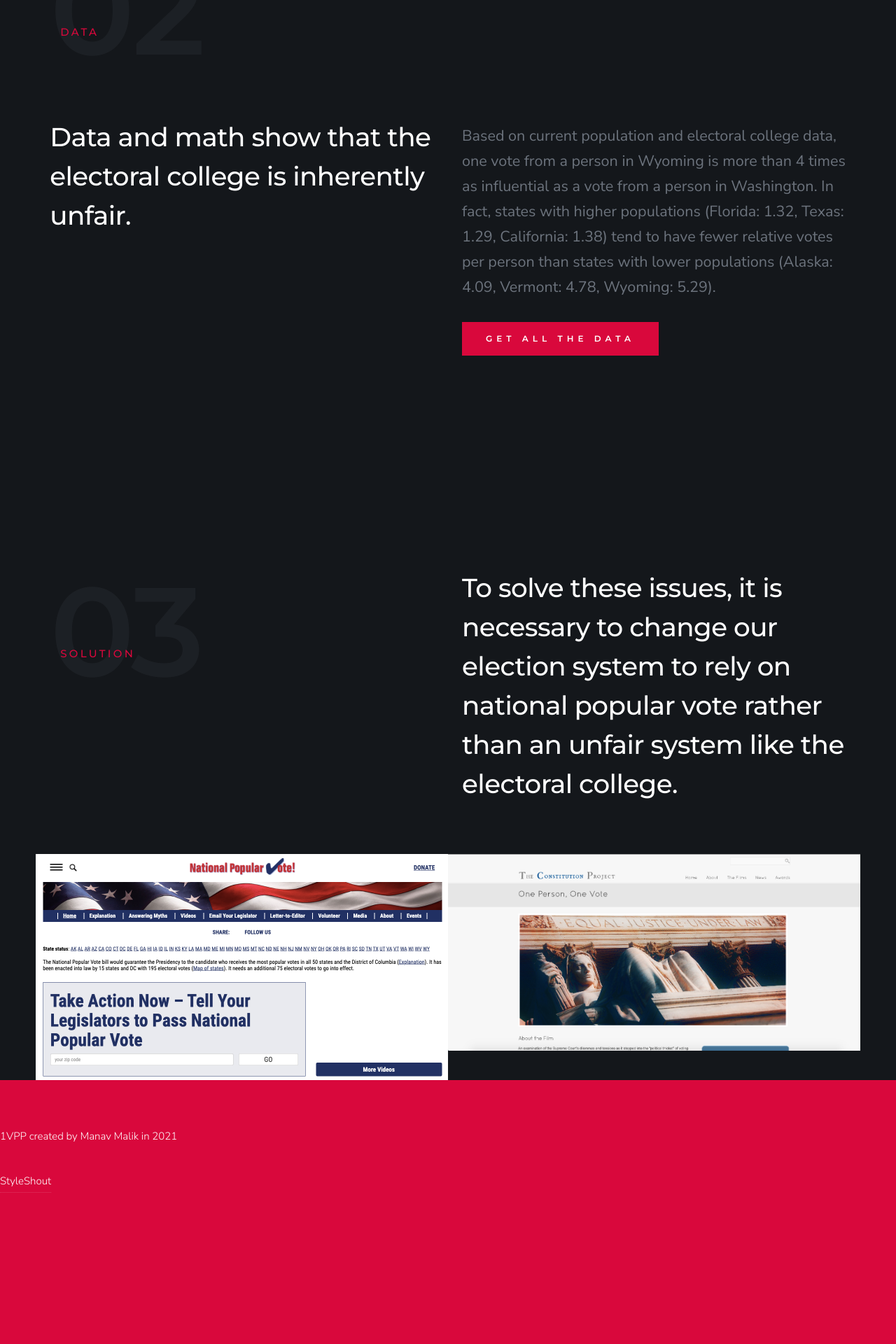
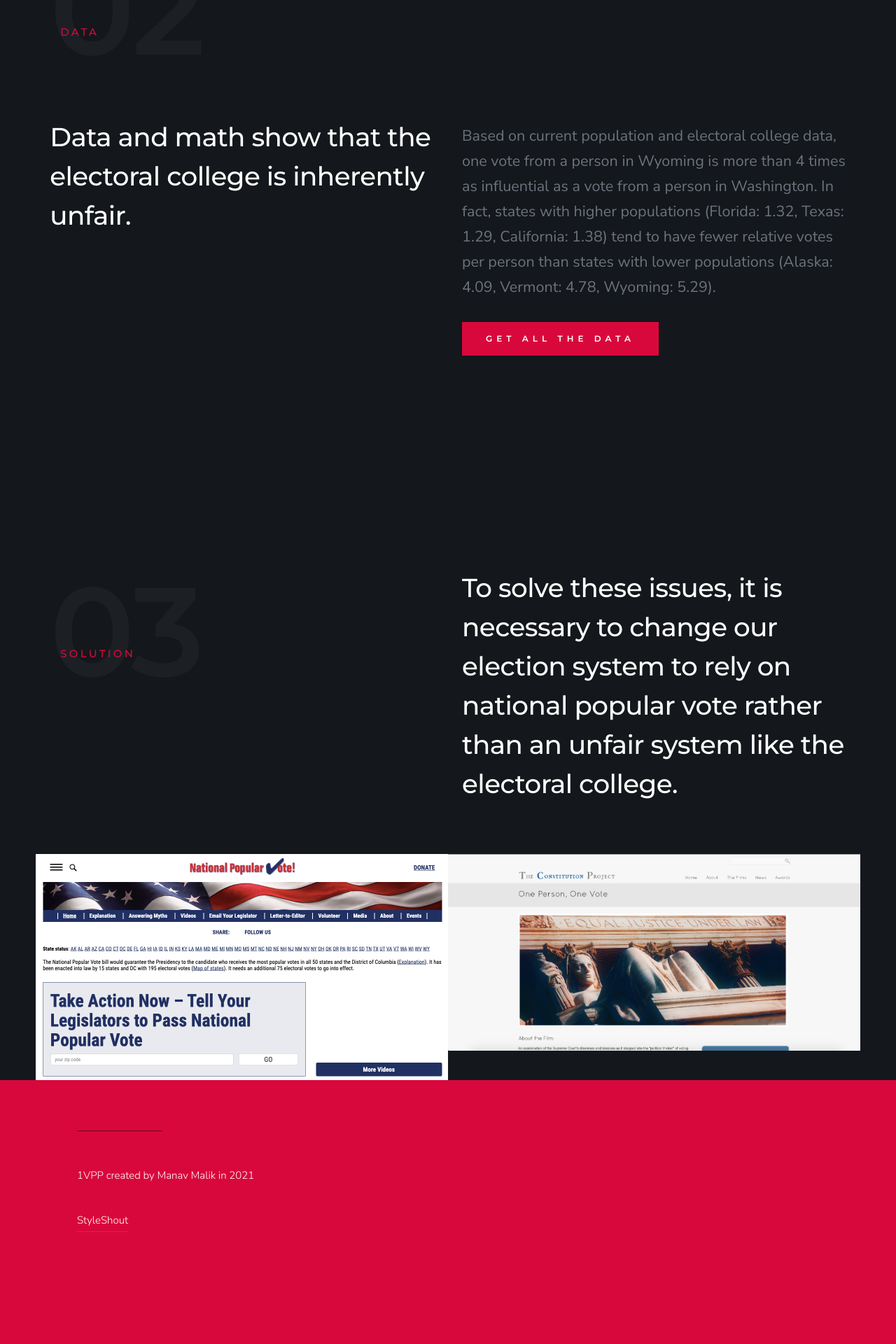
Before and after one commit to 0xmmalik/0xmmalik.github.io, a Jekyll site: the page 1vpp/index.html, which Jekyll copies as it is, in a window 1280 px wide. Shown: the part 2132-4052 px from the top of the page at 70% size. Built offline with Jekyll 4.4.1, drawn with Linux system fonts in a browser that asks for light colours; before the commit the page ends 3996 px from its top, so only the background shows below that.

Commit message:
fixed attribution style

```diff
--- a/1vpp/index.html
+++ b/1vpp/index.html
@@ -314,9 +314,13 @@
     ================================================== -->
 
     <footer class="s-footer">
-        <div class="ss-copyright">
-           <p>1VPP created by Manav Malik in 2021</p>
-           <p><a href="https://www.styleshout.com/">StyleShout</a></p>
+        <div class="row row-y-top">
+            <div class="column large-4 medium-12 s-footer__block--end">
+                <div class="ss-copyright">
+                   <p>1VPP created by Manav Malik in 2021</p>
+                   <p><a href="https://www.styleshout.com/">StyleShout</a></p>
+                </div>
+            </div>
         </div>
     </footer>
 
```
